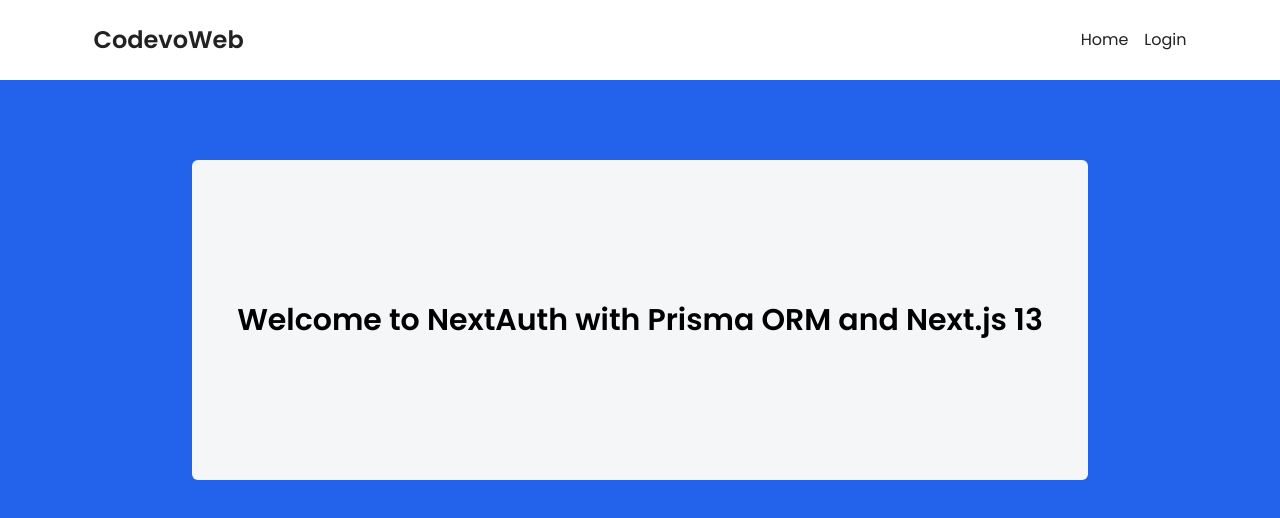
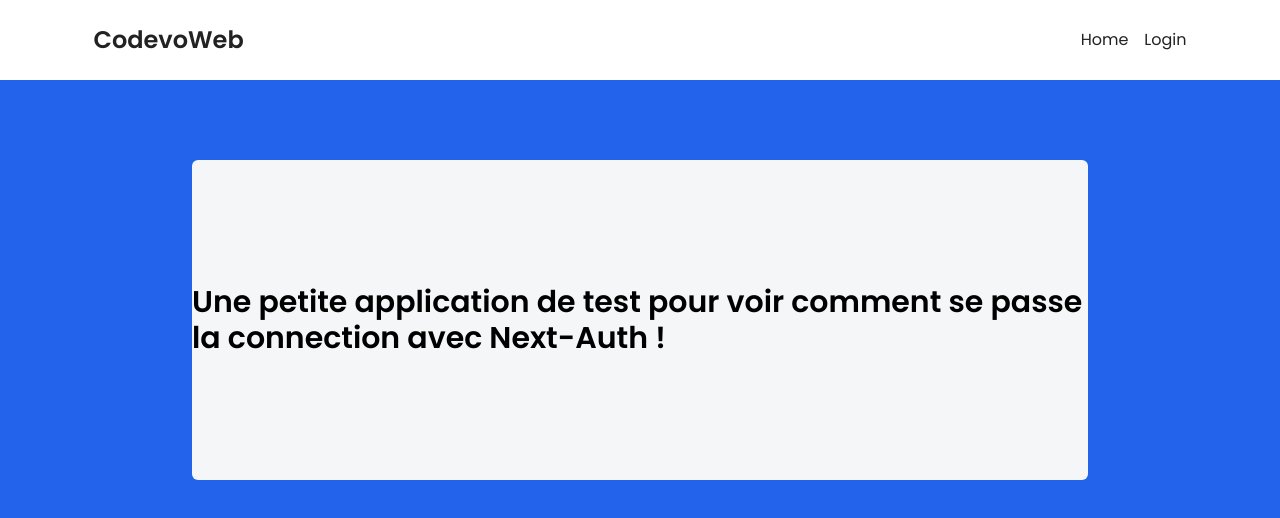
Before and after one commit to LisaDaudibon/prisma_test, a Next.js app: page / in a window 1280 px wide. Shown: the top 518 px of the page. Built offline with nearby package versions, Linux system fonts and the light colour scheme; no server answers.

Commit message:
LD new text homepage

```diff
--- a/src/app/page.tsx
+++ b/src/app/page.tsx
@@ -7,7 +7,7 @@ export default async function Home() {
       <section className="bg-ct-blue-600 min-h-screen pt-20">
         <div className="max-w-4xl mx-auto bg-ct-dark-100 rounded-md h-[20rem] flex justify-center items-center">
           <p className="text-3xl font-semibold">
-            Welcome to NextAuth with Prisma ORM and Next.js 13
+            Une petite application de test pour voir comment se passe la connection avec Next-Auth !
           </p>
         </div>
       </section>
```
